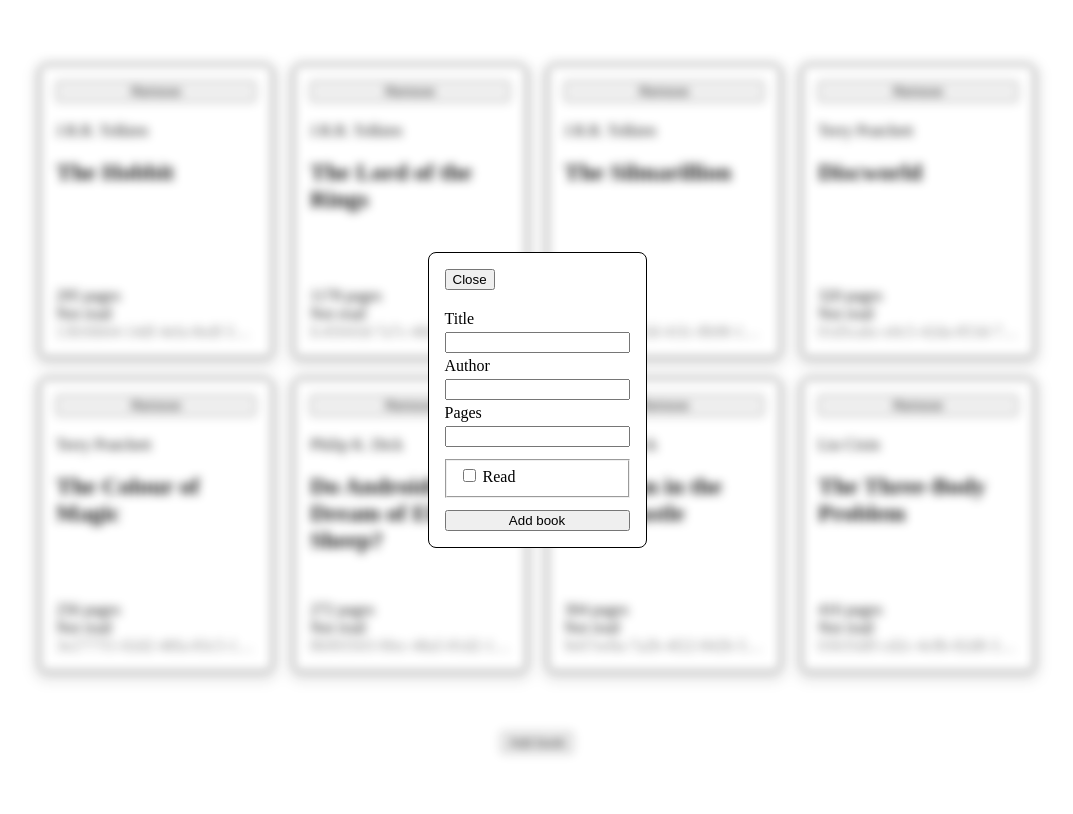
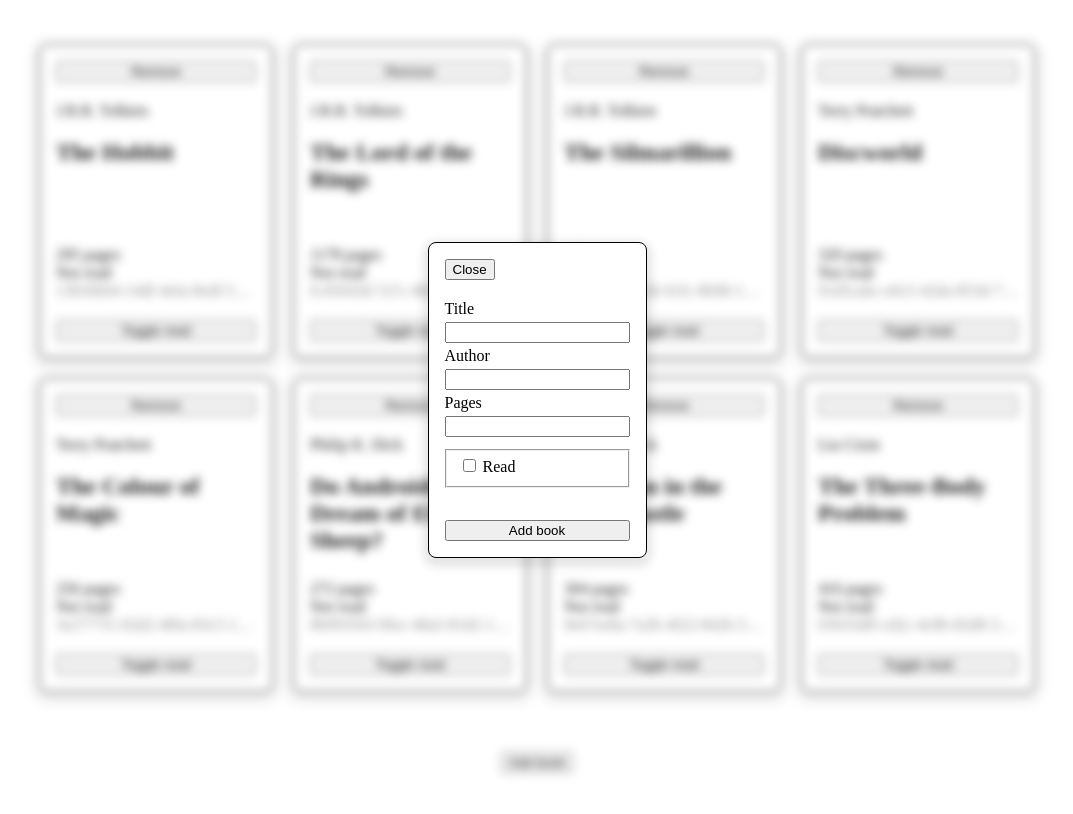
Before and after one commit to fed26sto-fundamentals/library-mbaytas, a plain HTML site: page index.html in a window 1280 px wide. Both pictures are taken after a click on the button "Add book". Shown: the whole page, without its empty margins (103-1176 px from the left). Drawn offline with Linux system fonts and the light colour scheme.

```diff
--- a/index.html
+++ b/index.html
@@ -11,7 +11,7 @@
         <div class="pageContainer">
             <div class="books"></div>
             <button onclick="showDialog()">Add book</button>
-            <dialog>
+            <dialog class="card">
                 <button class="closeButton" onclick="closeDialog()">Close</button>
                 <form method="dialog" onsubmit="addBookFromDialog(event)">
                     <label for="title">Title</label>
--- a/script.js
+++ b/script.js
@@ -27,8 +27,13 @@
 }
 
 function removeBook(bookId) {
-  console.log(bookId);
   myLibrary = myLibrary.filter((book) => book.id !== bookId);
+  displayBooks();
+}
+
+function toggleRead(bookId) {
+  const book = myLibrary.find((book) => book.id === bookId);
+  book.read = !book.read;
   displayBooks();
 }
 
@@ -52,19 +57,20 @@
   const books = document.querySelector(".books");
   books.innerHTML = "";
   myLibrary.forEach((book) => {
-    books.innerHTML += `<div class="book">
+    books.innerHTML += `<div class="book card">
     <button class="remove" onclick="removeBook('${book.id}')">Remove</button>
     <p class="author">${book.author}</p>
     <h2 class="title">${book.title}</h2>
     <p class="pages">${book.pages} pages</p>
     <p class="read">${book.read ? "Read" : "Not read"}</p>
     <p class="id">${book.id}</p>
+    <button onclick="toggleRead('${book.id}')">Toggle read</button>
     </div>`;
   });
 }
 
 function seedLibrary() {
-  const books = [
+  [
     {
       title: "The Hobbit",
       author: "J.R.R. Tolkien",
@@ -96,7 +102,7 @@
       read: false,
     },
     {
-      title: "Do Androids Dream of Electric Sheep? ",
+      title: "Do Androids Dream of Electric Sheep?",
       author: "Philip K. Dick",
       pages: 272,
       read: false,
@@ -113,9 +119,7 @@
       pages: 416,
       read: false,
     },
-  ];
-
-  books.forEach((book) => {
+  ].forEach((book) => {
     addBookToLibrary(
       new Book(
         crypto.randomUUID(),
--- a/style.css
+++ b/style.css
@@ -8,6 +8,12 @@
     min-height: 100vh;
 }
 
+.card {
+    background-color: #fff;
+    border: 1px solid #000;
+    box-shadow: 0 4px 10px 5px rgba(0, 0, 0, 0.1);
+}
+
 .books {
     display: flex;
     justify-content: center;
@@ -16,15 +22,12 @@
     max-width: 1200px;
 
     .book {
-        background-color: #fff;
         display: flex;
         flex-direction: column;
-        border: 1px solid #000;
         padding: 1rem;
         border-radius: 0.5rem;
         width: 200px;
-        height: 260px;
-        box-shadow: 0 4px 10px 5px rgba(0, 0, 0, 0.1);
+        height: 280px;
 
         p {
             margin: 0;
@@ -44,8 +47,6 @@
 }
 
 dialog {
-    background-color: #fff;
-    border: 1px solid #000;
     padding: 1rem;
     border-radius: 0.5rem;
 
@@ -68,3 +69,7 @@
 button:first-child {
     margin-bottom: 20px;
 }
+
+button:last-child {
+    margin-top: 20px;
+}
```
